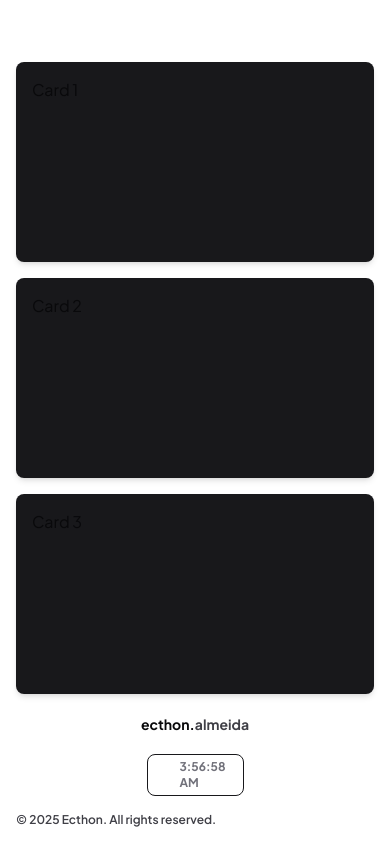
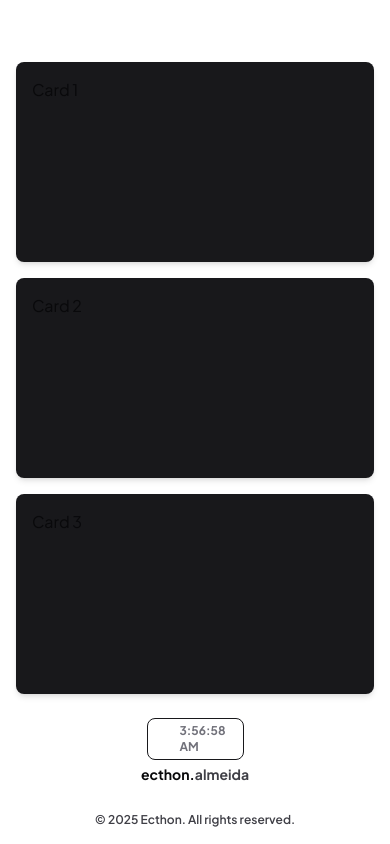
Before and after one commit to ecthon/ecthon-app, a Next.js app: page / in a window 390 px wide. Shown: the part 406-1250 px from the top of the page. Built offline with nearby package versions, Linux system fonts and the light colour scheme; some icons are missing.

Commit message:
feat: update Footer component layout for improved element arrangement and alignment

```diff
--- a/src/components/footer.tsx
+++ b/src/components/footer.tsx
@@ -32,8 +32,8 @@ function Clock() {
 
 export function Footer() {
   return (
-    <footer className="flex flex-col w-full py-4 md:py-6 space-y-4">
-      <div className="flex flex-col md:flex-row justify-between items-center w-full space-y-2 md:space-y-0">
+    <footer className="flex flex-col items-center w-full py-4 md:py-6 space-y-4">
+      <div className="flex flex-col-reverse md:flex-row justify-between items-center w-full space-y-2 md:space-y-0">
         <Link href={"/"} className="font-bold text-sm py-1 rounded-md mb-2 md:mb-0">
         ecthon.<span className="text-zinc-700">almeida</span>
         </Link>
```
